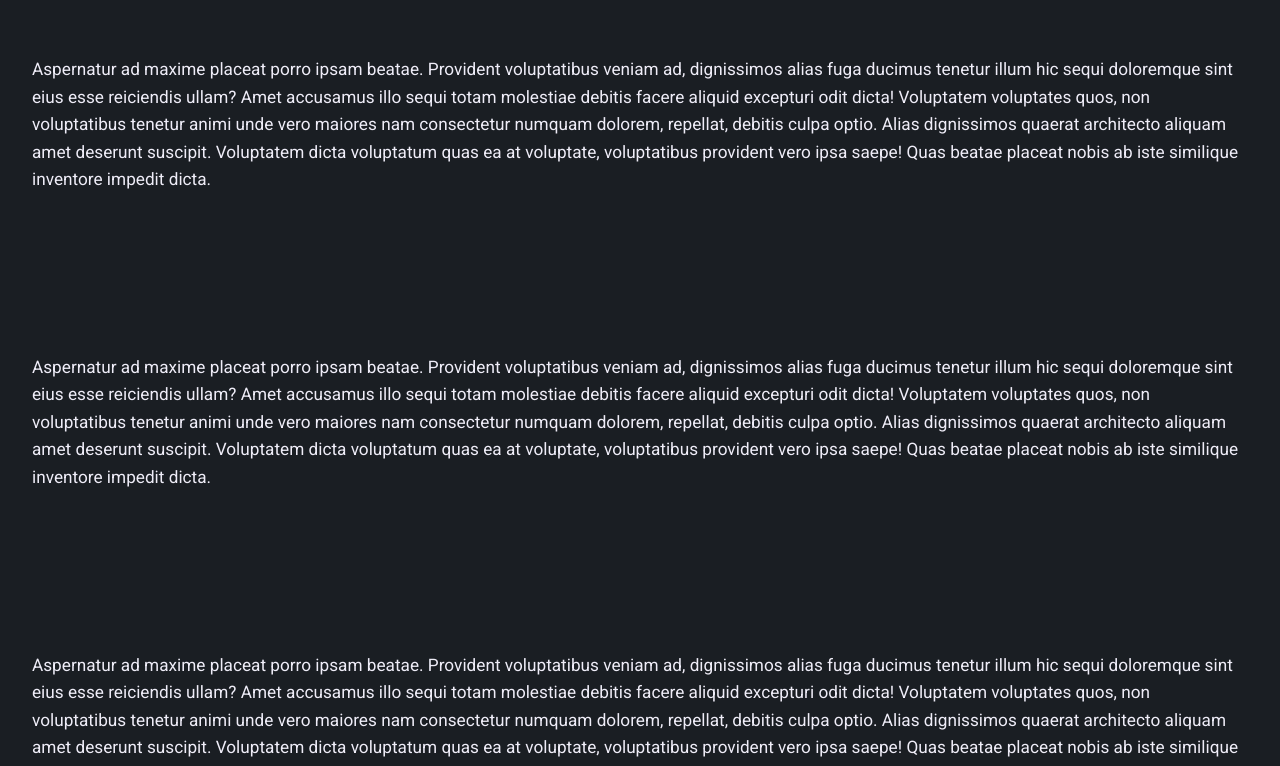
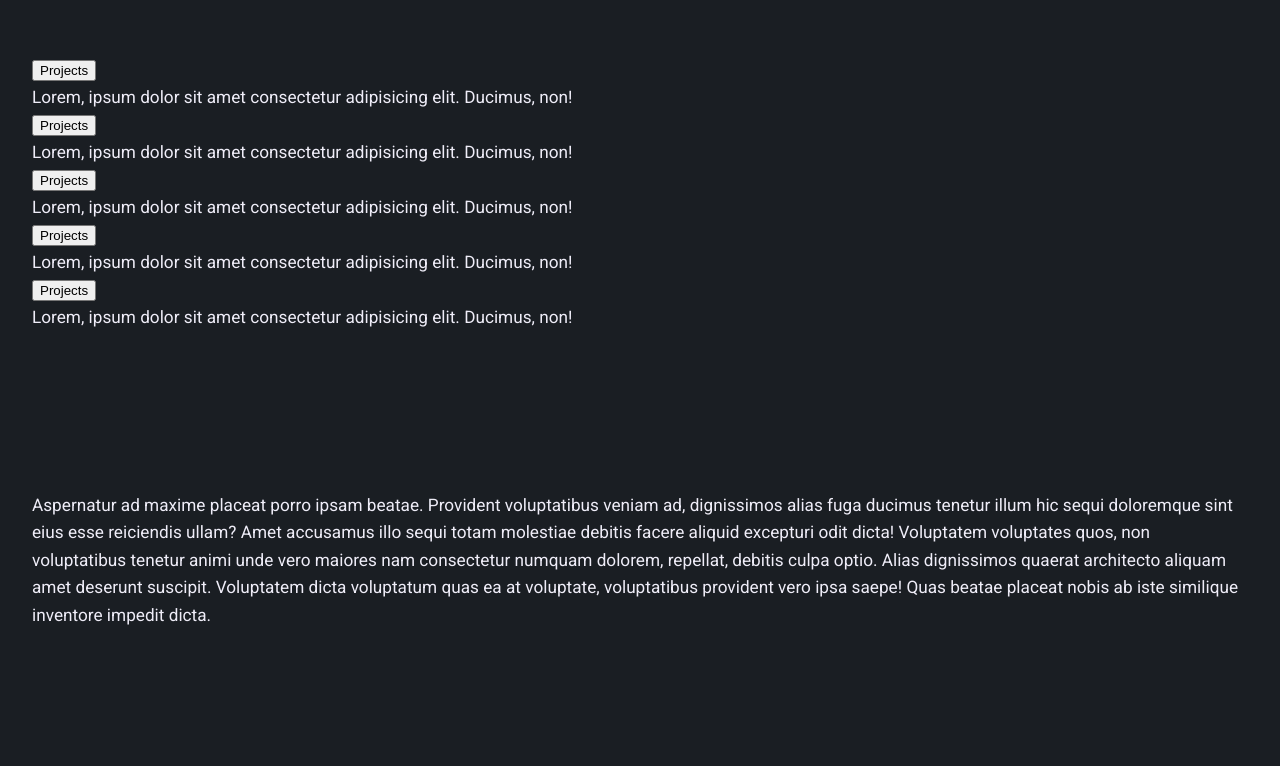
Before and after one commit to Cairhiin/Portfolio-Website, a React (Vite) app: page / in a window 1280 px wide. Shown: the part 1589-2355 px from the top of the page. Built offline with nearby package versions, Linux system fonts and the light colour scheme.

Commit message:
Add an Accordion component - heavily WIP!!!

```diff
--- a/src/App.tsx
+++ b/src/App.tsx
@@ -3,6 +3,7 @@ import Hero from "./components/Hero";
 import Nav from "./components/nav";
 import ProjectsGrid from "./components/ProjectsGrid";
 import "./App.css";
+import Accordion from "./components/Accordion";
 
 function App() {
   return (
@@ -20,16 +21,28 @@ function App() {
           <ProjectsGrid />
         </section>
         <section id="contact">
-          Aspernatur ad maxime placeat porro ipsam beatae. Provident
-          voluptatibus veniam ad, dignissimos alias fuga ducimus tenetur illum
-          hic sequi doloremque sint eius esse reiciendis ullam? Amet accusamus
-          illo sequi totam molestiae debitis facere aliquid excepturi odit
-          dicta! Voluptatem voluptates quos, non voluptatibus tenetur animi unde
-          vero maiores nam consectetur numquam dolorem, repellat, debitis culpa
-          optio. Alias dignissimos quaerat architecto aliquam amet deserunt
-          suscipit. Voluptatem dicta voluptatum quas ea at voluptate,
-          voluptatibus provident vero ipsa saepe! Quas beatae placeat nobis ab
-          iste similique inventore impedit dicta.
+          <Accordion title="Projects">
+            <div>
+              Lorem, ipsum dolor sit amet consectetur adipisicing elit. Ducimus,
+              non!
+            </div>
+            <div>
+              Lorem, ipsum dolor sit amet consectetur adipisicing elit. Ducimus,
+              non!
+            </div>
+            <div>
+              Lorem, ipsum dolor sit amet consectetur adipisicing elit. Ducimus,
+              non!
+            </div>
+            <div>
+              Lorem, ipsum dolor sit amet consectetur adipisicing elit. Ducimus,
+              non!
+            </div>
+            <div>
+              Lorem, ipsum dolor sit amet consectetur adipisicing elit. Ducimus,
+              non!
+            </div>
+          </Accordion>
         </section>
         <section id="contact">
           Aspernatur ad maxime placeat porro ipsam beatae. Provident
--- /dev/null
+++ b/src/components/Accordion/index.tsx
@@ -0,0 +1,47 @@
+import { Children, ReactNode, useState } from "react";
+import "./index.css";
+
+interface Props {
+  title: string;
+  children: ReactNode;
+}
+const Accordion: ({ children, title }: Props) => JSX.Element = ({
+  children,
+  title,
+}) => {
+  const panels = Children.toArray(children);
+  const [activeIndex, setActiveIndex] = useState<number>(0);
+  return (
+    <div className="accordion">
+      {panels.map(
+        (panel: ReactNode, index: number): JSX.Element => (
+          <div className={activeIndex === index ? "panel" : "panel active"}>
+            <h3 id={`panel${index}__heading`}>
+              <button
+                type="button"
+                aria-expanded="true"
+                className="accordion__trigger"
+                aria-controls={`panel${index}__content`}
+              >
+                <span className="accordion__title">
+                  {title}
+                  <span className="accordion__icon"></span>
+                </span>
+              </button>
+            </h3>
+            <div
+              id={`panel${index}__content`}
+              aria-labelledby={`panel${index}__heading`}
+              aria-hidden="false"
+              role="region"
+            >
+              {panel}
+            </div>
+          </div>
+        )
+      )}
+    </div>
+  );
+};
+
+export default Accordion;
```
Also changed, not shown: src/components/Accordion/index.css (added).
